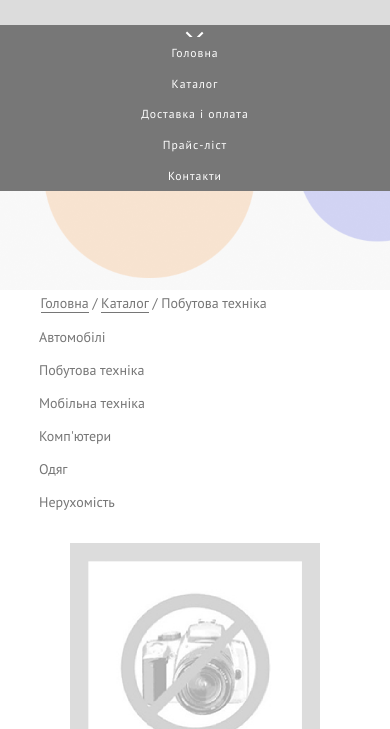
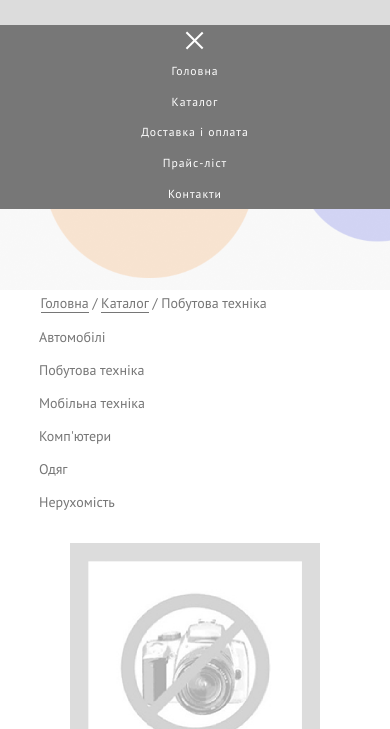
Before and after one commit to ch0p00/3-layout, a plain HTML site: page index.html in a window 390 px wide. Both pictures are taken after a click on the element 194 px from the left and 155 px from the top of the page. Shown: the part 115-844 px from the top of the page. Drawn offline with nearby package versions, Linux system fonts and the light colour scheme.

Commit message:
Update style.css

```diff
--- a/css/style.css
+++ b/css/style.css
@@ -217,9 +217,9 @@ form textarea {
 form button {
   height: 40px;
   width: 125px;
-  margin-top: 15px;
   border: none;
   font-size: 18px;
+    margin-top: 15px;
   text-transform: uppercase;
   color: #ffffff;
   background-color: #777777;
@@ -380,7 +380,7 @@ nav {
     .menu {
         display: none;
         position: absolute;
-        top: 20%;
+        top: 220px;
         width: 100%;
         background-color: #777777;
         text-align: center;
@@ -412,12 +412,12 @@ nav {
 }
 @media screen and (max-width: 549px) {
     .menu {
-        top: 19%;
+        top: 200px;
     }
 }
-@media screen and (max-width: 413px) {
+@media screen and (max-width: 482px) {
     .menu {
-        top: 18%;
+        top: 170px;
     }
 }
 /*---------- Slider ---------------*/
```
